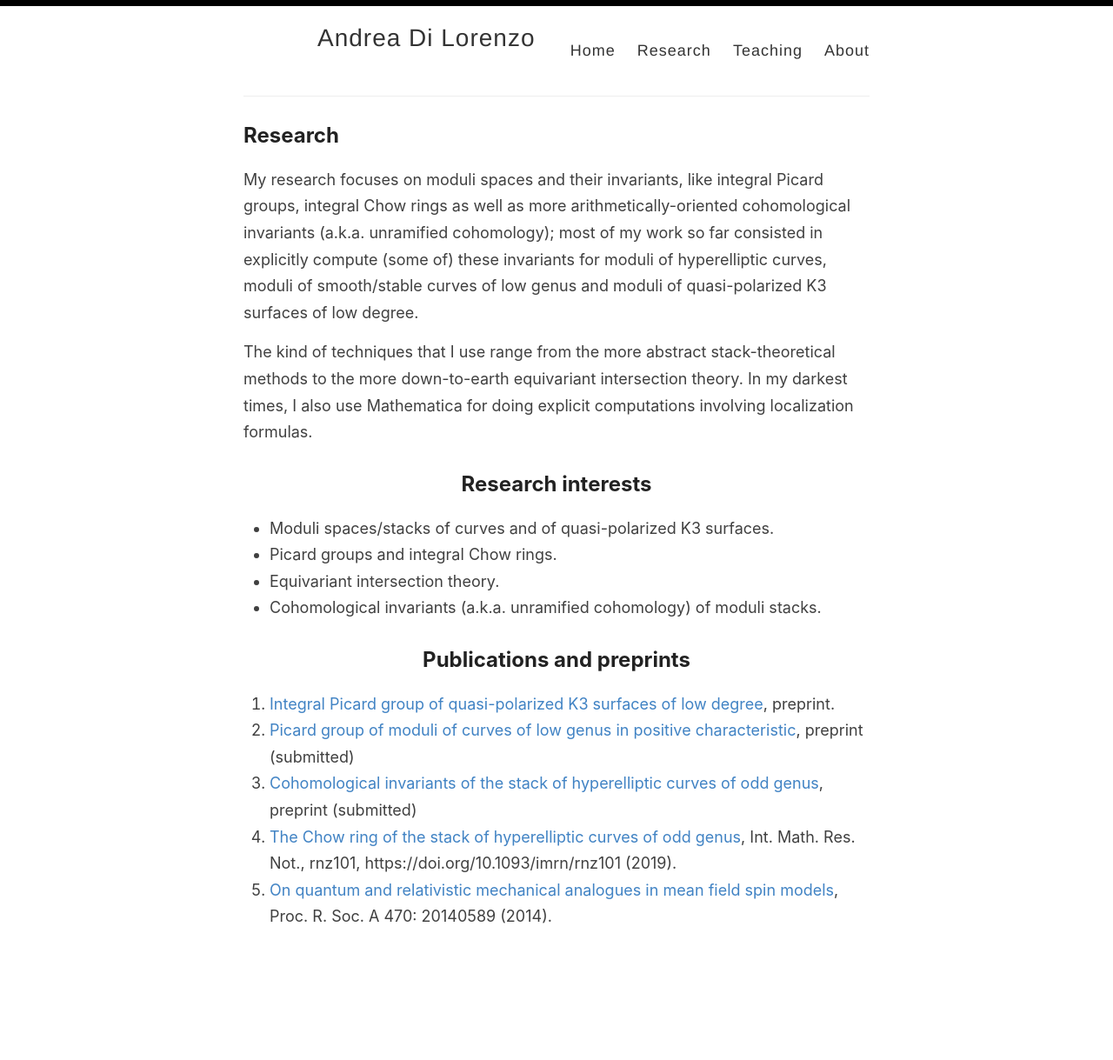
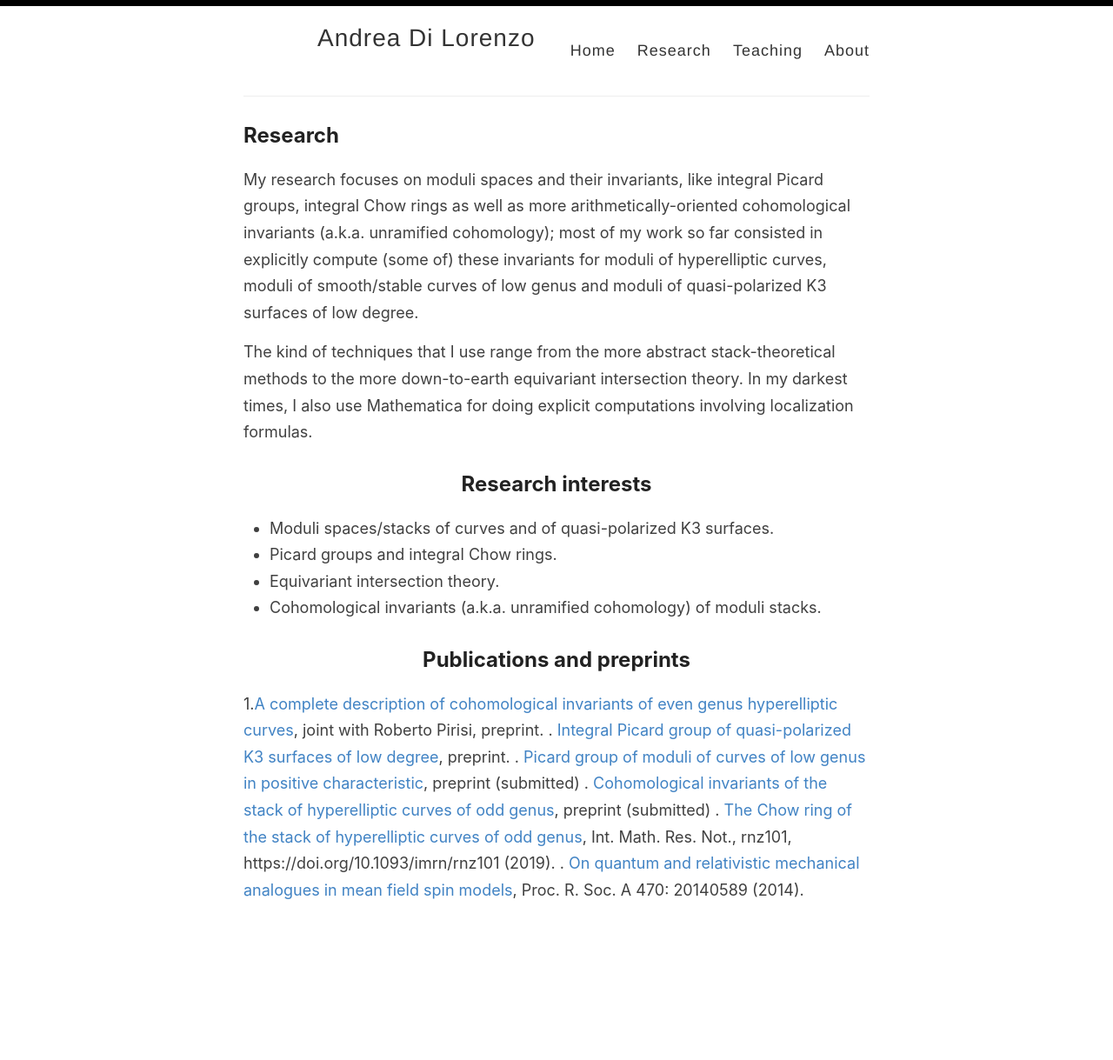
Before and after one commit to anddil/anddil.github.io, a Jekyll site: the page built from _pages/research.md, in a window 1280 px wide. Shown: the whole page at 87% size. Built offline with Jekyll 4.4.1, drawn with Linux system fonts in a browser that asks for light colours; after the commit the page ends 1188 px from its top, so only the background shows below that.

Commit message:
Update research.md

```diff
--- a/_pages/research.md
+++ b/_pages/research.md
@@ -17,8 +17,9 @@
 
 ## Publications and preprints
 
-1. [Integral Picard group of quasi-polarized K3 surfaces of low degree](https://arxiv.org/abs/1910.08758), preprint.
-2. [Picard group of moduli of curves of low genus in positive characteristic](https://arxiv.org/abs/1812.01913), preprint (submitted)
-3. [Cohomological invariants of the stack of hyperelliptic curves of odd genus](https://arxiv.org/abs/1804.02216), preprint (submitted)
-4. [The Chow ring of the stack of hyperelliptic curves of odd genus](https://arxiv.org/abs/1802.04519), Int. Math. Res. Not., rnz101, https://doi.org/10.1093/imrn/rnz101 (2019).
-5. [On quantum and relativistic mechanical analogues in mean field spin models](https://arxiv.org/abs/1407.5009), Proc. R. Soc. A 470: 20140589 (2014).
+1.[A complete description of cohomological invariants of even genus hyperelliptic curves](https://arxiv.org/abs/1911.04005), joint with Roberto Pirisi, preprint.
+. [Integral Picard group of quasi-polarized K3 surfaces of low degree](https://arxiv.org/abs/1910.08758), preprint.
+. [Picard group of moduli of curves of low genus in positive characteristic](https://arxiv.org/abs/1812.01913), preprint (submitted)
+. [Cohomological invariants of the stack of hyperelliptic curves of odd genus](https://arxiv.org/abs/1804.02216), preprint (submitted)
+. [The Chow ring of the stack of hyperelliptic curves of odd genus](https://arxiv.org/abs/1802.04519), Int. Math. Res. Not., rnz101, https://doi.org/10.1093/imrn/rnz101 (2019).
+. [On quantum and relativistic mechanical analogues in mean field spin models](https://arxiv.org/abs/1407.5009), Proc. R. Soc. A 470: 20140589 (2014).
```
